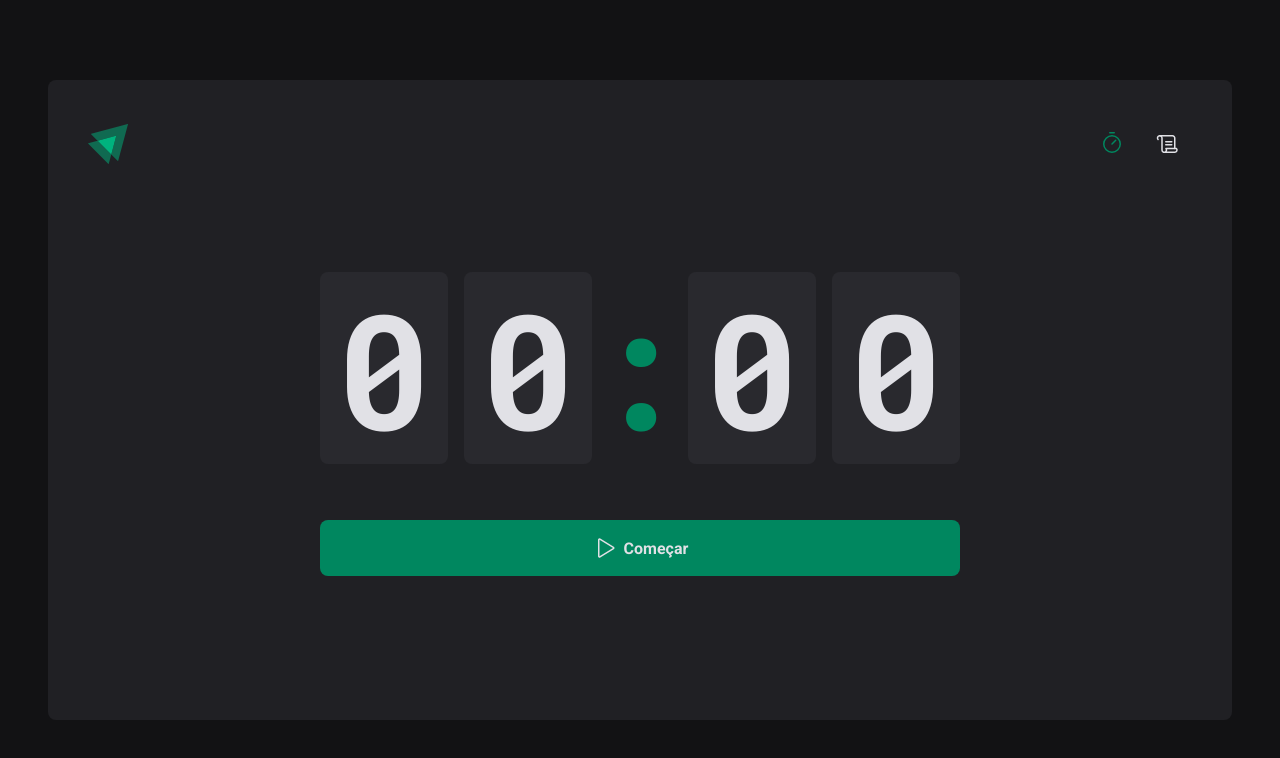
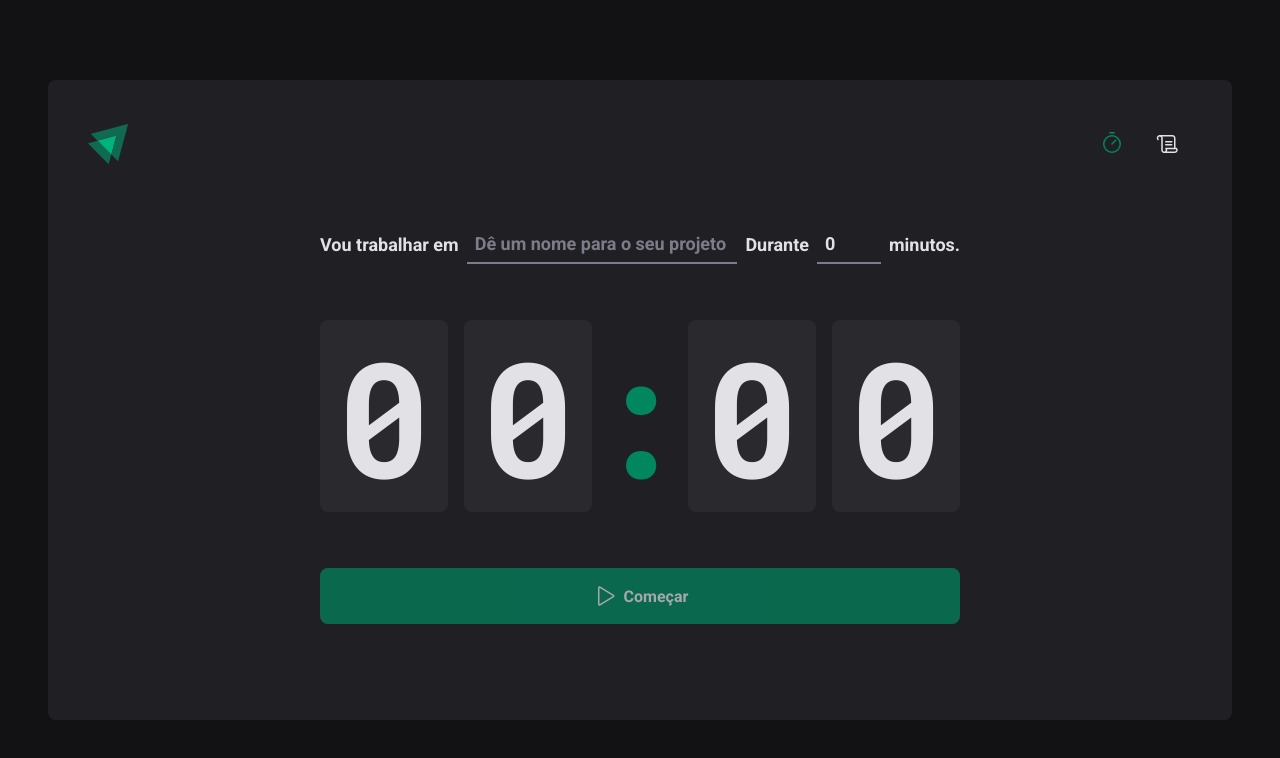
Before and after one commit to RodrigoStrapazzon/Ignite-Timer, a React (Vite) app: page / in a window 1280 px wide. Shown: the top 758 px of the page. Built offline with nearby package versions, Linux system fonts and the light colour scheme.

Commit message:
CyclesContext

```diff
--- a/src/pages/Home/components/Countdown/index.tsx
+++ b/src/pages/Home/components/Countdown/index.tsx
@@ -1,12 +1,16 @@
 import { differenceInSeconds } from "date-fns";
-import { useContext, useEffect, useState } from "react";
+import { useContext, useEffect } from "react";
 import { CyclesContext } from "../..";
 import { CountdownContainer, Separator } from "./styles";
 
 export function Countdown() {
-  const { activeCycle, activeCycleId, markCurrentCycleAsFinished } =
-    useContext(CyclesContext);
-  const [amountSecondsPassed, setAmountSecondsPassed] = useState(0);
+  const {
+    activeCycle,
+    activeCycleId,
+    markCurrentCycleAsFinished,
+    amountSecondsPassed,
+    setSecondsPassed,
+  } = useContext(CyclesContext);
 
   const totalSeconds = activeCycle ? activeCycle.minutesAmount * 60 : 0;
 
@@ -22,10 +26,10 @@
 
         if (secondsDifference >= totalSeconds) {
           markCurrentCycleAsFinished();
-          setAmountSecondsPassed(totalSeconds);
+          setSecondsPassed(totalSeconds);
           clearInterval(interval);
         } else {
-          setAmountSecondsPassed(secondsDifference);
+          setSecondsPassed(secondsDifference);
         }
       }, 1000);
     }
@@ -33,7 +37,13 @@
     return () => {
       clearInterval(interval);
     };
-  }, [activeCycle, totalSeconds, activeCycleId, markCurrentCycleAsFinished]);
+  }, [
+    activeCycle,
+    totalSeconds,
+    activeCycleId,
+    setSecondsPassed,
+    markCurrentCycleAsFinished,
+  ]);
 
   const currentSeconds = activeCycle ? totalSeconds - amountSecondsPassed : 0;
 
--- a/src/pages/Home/components/NewCycleForm/index.tsx
+++ b/src/pages/Home/components/NewCycleForm/index.tsx
@@ -1,26 +1,11 @@
 import { FormContainer, TaskInput, MinutesAmountInput } from "./styles";
-import * as zod from "zod";
-import { zodResolver } from "@hookform/resolvers/zod";
-import { useForm } from "react-hook-form";
-
-const newCycleFormValidationSchema = zod.object({
-  task: zod.string().min(1, "Informe a tarefa"),
-  minutesAmount: zod
-    .number()
-    .min(5, "O ciclo precisa ter no minumo 5 minutos")
-    .max(60, "O ciclo precisa ser de no máximo 60 minutos"),
-});
-
-type newCycleFormData = zod.infer<typeof newCycleFormValidationSchema>;
+import { useContext } from "react";
+import { CyclesContext } from "../..";
+import { useFormContext } from "react-hook-form";
 
 export function NewCycleForm() {
-  const { register, handleSubmit, watch, reset } = useForm<newCycleFormData>({
-    resolver: zodResolver(newCycleFormValidationSchema),
-    defaultValues: {
-      task: "",
-      minutesAmount: 0,
-    },
-  });
+  const { activeCycle } = useContext(CyclesContext)
+  const { register } = useFormContext()
 
   return (
     <FormContainer>
--- a/src/pages/Home/index.tsx
+++ b/src/pages/Home/index.tsx
@@ -1,9 +1,8 @@
 import { HandPalm, Play } from "phosphor-react";
-import { useForm } from "react-hook-form";
+import { FormProvider, useForm } from "react-hook-form";
 import { zodResolver } from "@hookform/resolvers/zod";
 import * as zod from "zod";
-import { createContext, useEffect, useState } from "react";
-import { differenceInSeconds } from "date-fns";
+import { createContext, useState } from "react";
 
 import {
   HomeContainer,
@@ -26,16 +25,43 @@
 interface CyclesContextType {
   activeCycle: Cycle | undefined;
   activeCycleId: string | null;
+  amountSecondsPassed: number;
   markCurrentCycleAsFinished: () => void;
+  setSecondsPassed: (seconds: number) => void;
 }
 
 export const CyclesContext = createContext({} as CyclesContextType);
 
+const newCycleFormValidationSchema = zod.object({
+  task: zod.string().min(1, "Informe a tarefa"),
+  minutesAmount: zod
+    .number()
+    .min(5, "O ciclo precisa ter no minumo 5 minutos")
+    .max(60, "O ciclo precisa ser de no máximo 60 minutos"),
+});
+
+type newCycleFormData = zod.infer<typeof newCycleFormValidationSchema>;
+
 export function Home() {
   const [cycles, setCycles] = useState<Cycle[]>([]);
   const [activeCycleId, setActiveCycleId] = useState<string | null>(null);
+  const [amountSecondsPassed, setAmountSecondsPassed] = useState(0);
+
+  const newCycleForm = useForm<newCycleFormData>({
+    resolver: zodResolver(newCycleFormValidationSchema),
+    defaultValues: {
+      task: "",
+      minutesAmount: 0,
+    },
+  });
+
+  const { handleSubmit, watch, reset } = newCycleForm;
 
   const activeCycle = cycles.find((cycle) => cycle.id === activeCycleId);
+
+  function setSecondsPassed(seconds: number) {
+    setAmountSecondsPassed(seconds);
+  }
 
   function markCurrentCycleAsFinished() {
     setCycles((state) =>
@@ -49,7 +75,7 @@
     );
   }
 
-/*   function handleCreateNewCycle(data: newCycleFormData) {
+  function handleCreateNewCycle(data: newCycleFormData) {
     const id = String(new Date().getTime());
     const newCycle: Cycle = {
       id,
@@ -63,7 +89,7 @@
     setAmountSecondsPassed(0);
 
     reset();
-  } */
+  }
 
   function handleInterruptCycle() {
     setCycles((state) =>
@@ -78,16 +104,24 @@
     setActiveCycleId(null);
   }
 
-/*   const task = watch("task");
-  const isSubmitDisabled = !task; */
+  const task = watch("task");
+  const isSubmitDisabled = !task;
 
   return (
     <HomeContainer>
-      <form /*onSubmit={handleSubmit(handleCreateNewCycle)}*/ action="">
+      <form onSubmit={handleSubmit(handleCreateNewCycle)} action="">
         <CyclesContext.Provider
-          value={{ activeCycle, activeCycleId, markCurrentCycleAsFinished }}
+          value={{
+            activeCycle,
+            activeCycleId,
+            markCurrentCycleAsFinished,
+            amountSecondsPassed,
+            setSecondsPassed,
+          }}
         >
-{/*           <NewCycleForm /> */}
+          <FormProvider {...newCycleForm}>
+            <NewCycleForm />
+          </FormProvider>
           <Countdown />
         </CyclesContext.Provider>
 
@@ -97,7 +131,7 @@
             Interromper
           </StopCountdownButton>
         ) : (
-          <StartCountdownButton /* disabled={isSubmitDisabled} */ type="submit">
+          <StartCountdownButton disabled={isSubmitDisabled} type="submit">
             <Play size={24} />
             Começar
           </StartCountdownButton>
```
